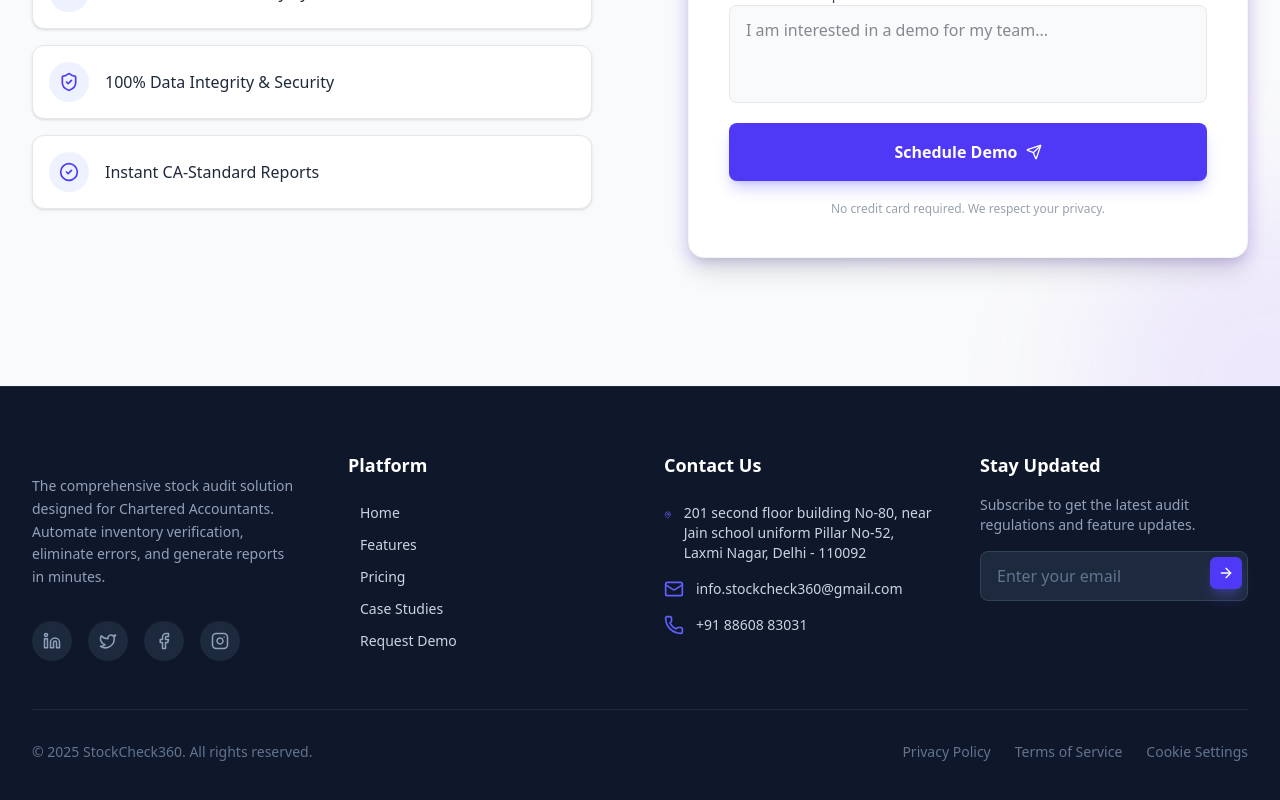
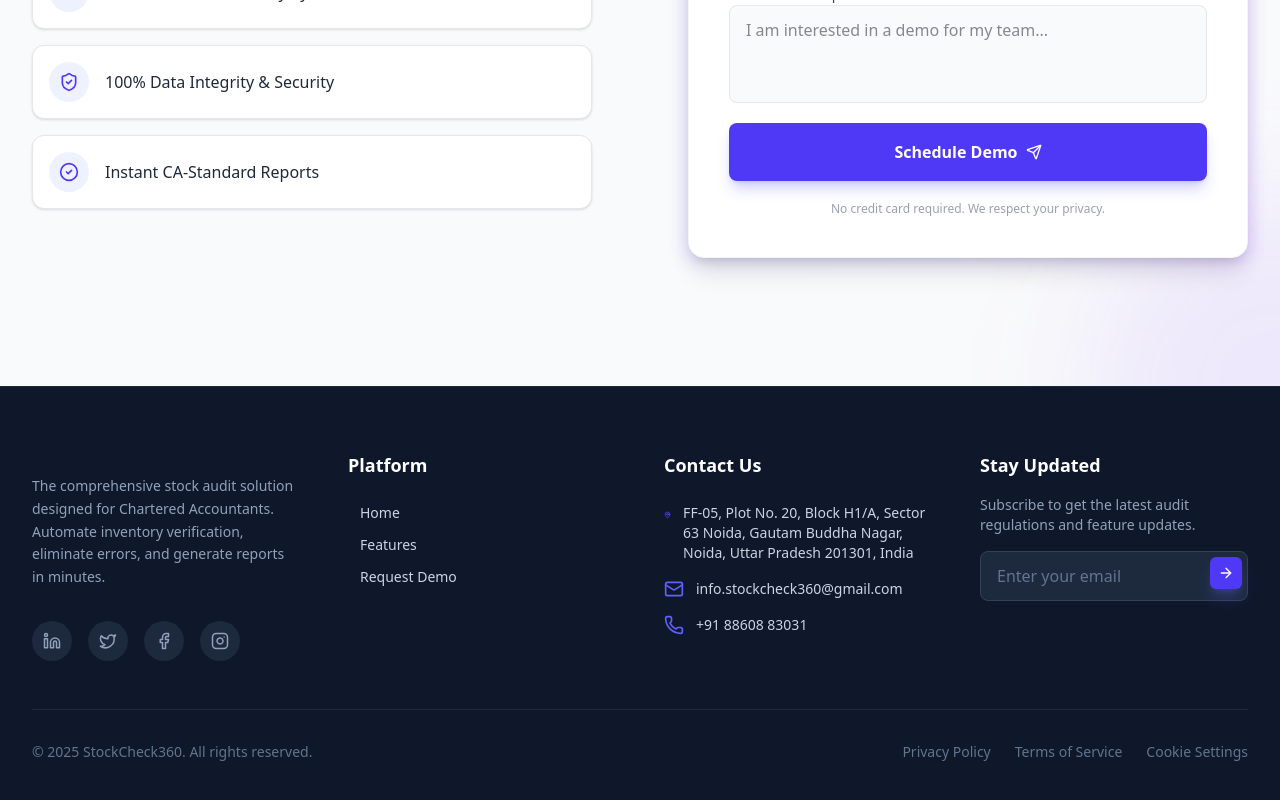
Before and after one commit to Vsingla34/Static-Page-Stock-Audit, a React (Vite) app: page / in a window 1280 px wide. Shown: the part 6106-6906 px from the top of the page. Built offline with nearby package versions, Linux system fonts and the light colour scheme.

Commit message:
address changed

```diff
--- a/src/components/layouts/Footer.jsx
+++ b/src/components/layouts/Footer.jsx
@@ -35,7 +35,7 @@ export default function Footer() {
           <div>
             <h4 className="font-semibold text-white text-lg mb-6">Platform</h4>
             <ul className="space-y-3 text-sm">
-              {['Home', 'Features', 'Pricing', 'Case Studies', 'Request Demo'].map((item) => (
+              {['Home', 'Features', 'Request Demo'].map((item) => (
                 <li key={item}>
                   <a href="#" className="hover:text-indigo-400 transition-colors duration-200 flex items-center gap-2 group">
                     <span className="w-1 h-1 rounded-full bg-indigo-500 opacity-0 group-hover:opacity-100 transition-opacity"></span>
@@ -53,10 +53,11 @@ export default function Footer() {
               <li className="flex items-start gap-3 group cursor-pointer">
                 <MapPin className="w-5 h-5 text-indigo-500 mt-0.5 group-hover:text-indigo-400 transition-colors" />
                           <span>
-                            201 second floor building
-          No-80, near Jain school uniform
-          Pillar No-52, Laxmi Nagar,
-          Delhi - 110092<br />
+             FF-05, Plot No. 20, Block H1/A,
+
+Sector 63 Noida, Gautam Buddha Nagar, Noida,
+
+Uttar Pradesh 201301, India <br />
 
                 </span>
               </li>
```
